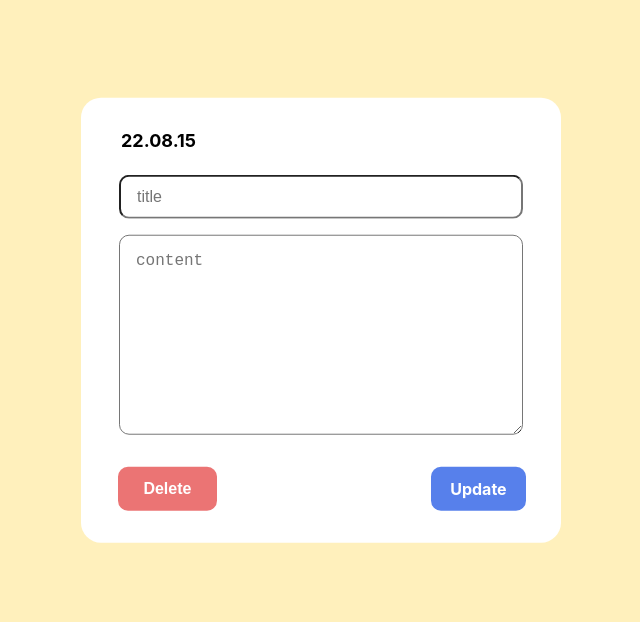
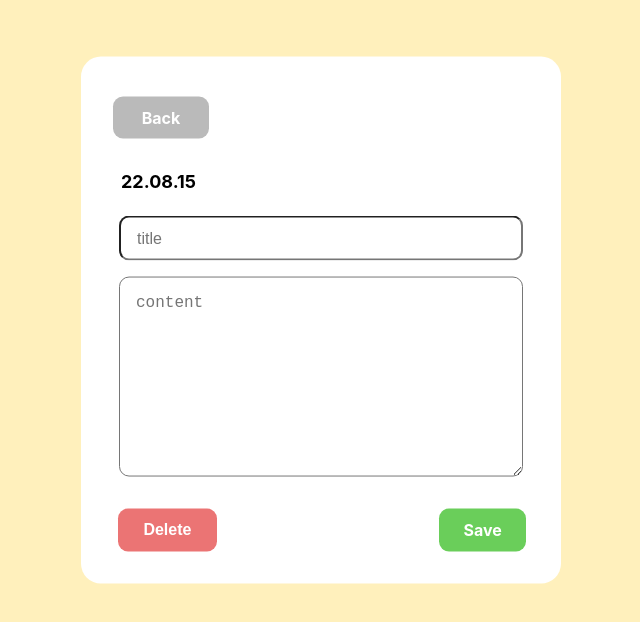
Before and after one commit to zooyaho/js-react-todolist, a React (Create React App) app: page /update/123 in a window 1280 px wide. Shown: the top 622 px of the page, without its empty margins (319-959 px from the left). Built offline with nearby package versions, Linux system fonts and the light colour scheme; the HTML template or start-up script is replaced by a standard one.

Commit message:
Style: home style fix

```diff
--- a/src/components/Todo/TodoItem.js
+++ b/src/components/Todo/TodoItem.js
@@ -8,6 +8,12 @@ const TodoItem = () => {
     margin-top: 1rem;
     list-style: none;
     border-radius: 10px;
+    a {
+      font-size: 18px;
+      color: black;
+      font-weight: bold;
+      text-decoration: none;
+    }
   `;
   return (
     <>
--- a/src/components/Todo/TodoList.js
+++ b/src/components/Todo/TodoList.js
@@ -3,7 +3,6 @@ import TodoItem from "./TodoItem";
 const TodoList = () => {
   const TodoList = styled.main`
     width: 30rem;
-    background-color: #ccc;
     margin-top: 2rem;
     ul {
       padding: 0;
--- a/src/routes/UpdateTodo.js
+++ b/src/routes/UpdateTodo.js
@@ -5,21 +5,33 @@ import ActiveBtnWrap from "../components/UI/Button/ActiveBtnWrap";
 import Button from "../components/UI/Button/Button";
 import ButtonWrap from "../components/UI/Button/ButtonWrap";
 import { Link } from "react-router-dom";
+import styled from "styled-components";
 
 const UpdateTodo = () => {
+  const UpdateTodo = styled.div`
+    div div:first-child {
+      margin-left: 2rem;
+      margin-top: 2.5rem;
+    }
+  `;
   return (
+    <UpdateTodo>
       <Card>
+        <ButtonWrap width={"6rem"} bgColor={"#BABABA"} paddingSide={"1.2rem"}>
+          <Link to="/todo/123">Back</Link>
+        </ButtonWrap>
         <Date date={"22.08.15"}></Date>
         <WriteForm />
         <ActiveBtnWrap>
           <Button bgColor={"#EB7474"} type="button">
             Delete
           </Button>
-        <ButtonWrap bgColor={"#5780EB"} paddingSide={"1.2rem"}>
-          <Link to="/update/123">Update</Link>
+          <ButtonWrap bgColor={"#6ACE5A"} paddingSide={"1.5rem"}>
+            <Link to="/todo/123">Save</Link>
           </ButtonWrap>
         </ActiveBtnWrap>
       </Card>
+    </UpdateTodo>
   );
 };
 
```
Lines whose indentation alone changed are shown as unchanged.
